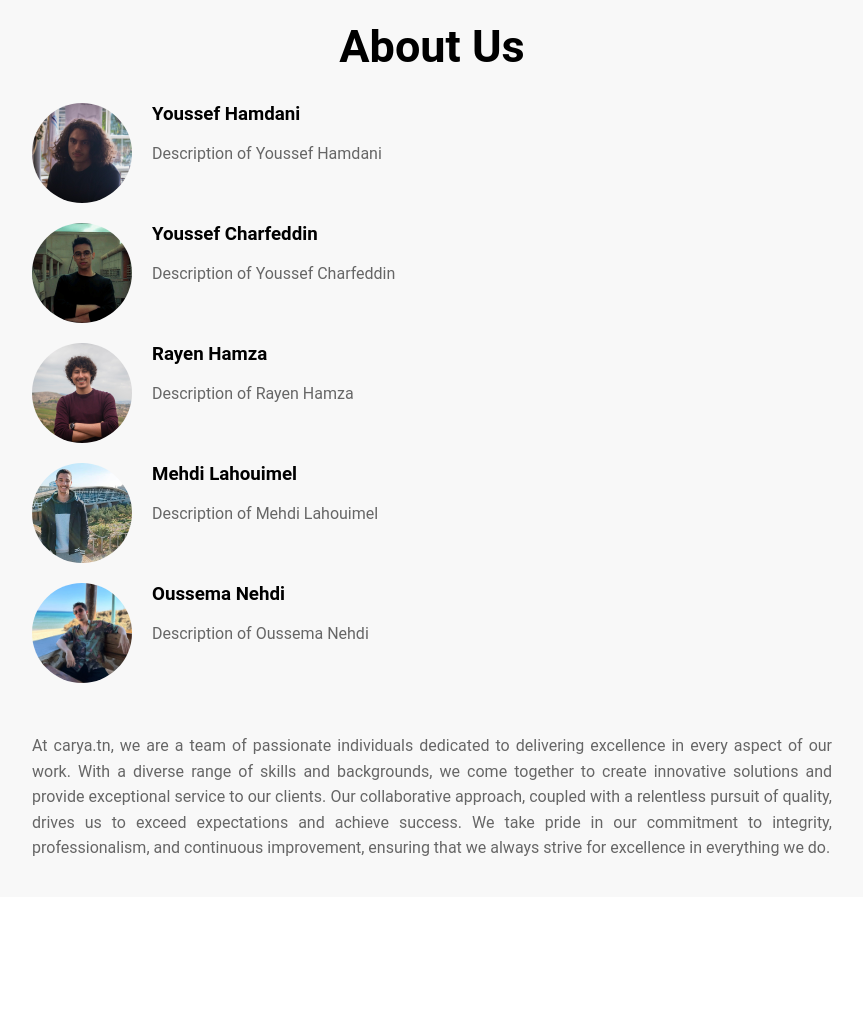
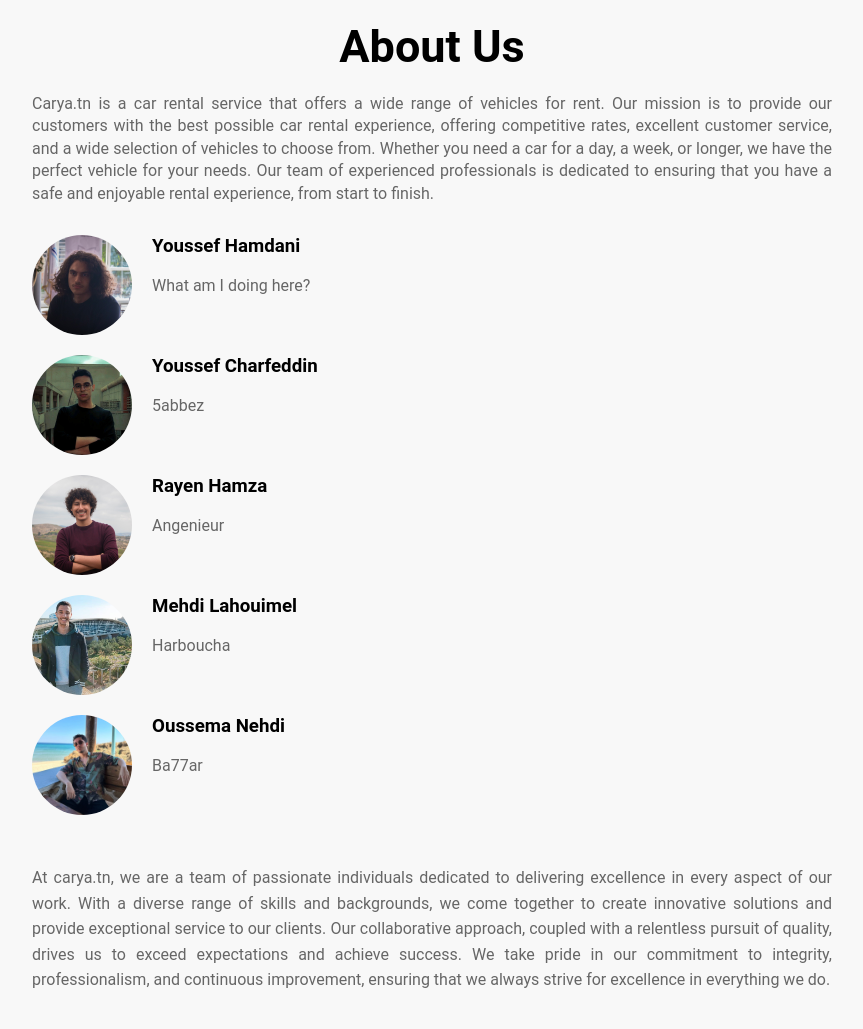
Before and after one commit to OussemaNehdi/Carya.tn, a PHP site: page /Mini-PHP-Project/HTML/about.php in a window 1280 px wide. Shown: the part 48-1077 px from the top of the page, without its empty margins (208-1071 px from the left). Before the commit the page ends 904 px from the top, so only its background shows below. Run offline with PHP 8.4, Linux system fonts and the light colour scheme.

Commit message:
modified about-us page

```diff
--- a/CSS/style.css
+++ b/CSS/style.css
@@ -153,17 +153,16 @@
 /* End of Contact.php */
 
 /* about.php */
-/* Container styles */
+
 .about-container {
     max-width: 800px;
     margin: 0 auto;
     padding: 20px;
 }
 
-/* Heading styles */
 .about-container h2 {
     text-align: center;
-    margin-bottom: 30px;
+    margin-bottom: 20px;
 }
 
 /* Author styles */
@@ -173,9 +172,9 @@
 }
 
 .author img {
-    width: 100px; /* Adjust as needed */
-    height: 100px; /* Adjust as needed */
-    border-radius: 50%; /* Make images round */
+    width: 100px;
+    height: 100px;
+    border-radius: 50%;
     margin-right: 20px;
 }
 
@@ -188,7 +187,15 @@
 }
 
 /* About paragraph styles */
-.about-paragraph {
+.about-paragraph1 {
+    margin-top: 0;
+    text-align: justify;
+    line-height: 1.4;
+    margin-bottom: 30px;
+
+}
+
+.about-paragraph2 {
     margin-top: 50px;
     text-align: justify;
     line-height: 1.6;
--- a/HTML/about.php
+++ b/HTML/about.php
@@ -11,53 +11,50 @@
 
     <div class="about-container">
         <h2>About Us</h2>
-
-        <!-- Author 1 -->
-        <div class="author">
+        <p class="about-paragraph1">
+            Carya.tn is a car rental service that offers a wide range of vehicles for rent. Our mission is to provide our customers with the best possible car rental experience, offering competitive rates, excellent customer service, and a wide selection of vehicles to choose from. Whether you need a car for a day, a week, or longer, we have the perfect vehicle for your needs. Our team of experienced professionals is dedicated to ensuring that you have a safe and enjoyable rental experience, from start to finish.
+        </p>
+            <div class="author">
             <img src="http://localhost/Mini-PHP-Project/Resources/Images/jozef.jpg" alt="Youssef Hamdani">
             <div class="author-info">
                 <h3>Youssef Hamdani</h3>
-                <p>Description of Youssef Hamdani</p>
+                <p>What am I doing here?</p>
             </div>
         </div>
 
-        <!-- Author 2 -->
         <div class="author">
             <img src="http://localhost/Mini-PHP-Project/Resources/Images/charfi.jpg" alt="Youssef Charfeddin">
             <div class="author-info">
                 <h3>Youssef Charfeddin</h3>
-                <p>Description of Youssef Charfeddin</p>
+                <p>5abbez</p>
             </div>
         </div>
 
-        <!-- Author 3 -->
         <div class="author">
             <img src="http://localhost/Mini-PHP-Project/Resources/Images/rayen.jpg" alt="Rayen Hamza">
             <div class="author-info">
                 <h3>Rayen Hamza</h3>
-                <p>Description of Rayen Hamza</p>
+                <p>Angenieur</p>
             </div>
         </div>
 
-        <!-- Author 4 -->
         <div class="author">
             <img src="http://localhost/Mini-PHP-Project/Resources/Images/mehdi.jpg" alt="Mehdi Lahouimel">
             <div class="author-info">
                 <h3>Mehdi Lahouimel</h3>
-                <p>Description of Mehdi Lahouimel</p>
+                <p>Harboucha</p>
             </div>
         </div>
 
-        <!-- Author 5 -->
         <div class="author">
             <img src="http://localhost/Mini-PHP-Project/Resources/Images/oussema.jpg" alt="Oussema Nehdi">
             <div class="author-info">
                 <h3>Oussema Nehdi</h3>
-                <p>Description of Oussema Nehdi</p>
+                <p>Ba77ar</p>
             </div>
         </div>
 
-        <p class="about-paragraph">
+        <p class="about-paragraph2">
             At carya.tn, we are a team of passionate individuals dedicated to delivering excellence in every aspect of our work. With a diverse range of skills and backgrounds, we come together to create innovative solutions and provide exceptional service to our clients. Our collaborative approach, coupled with a relentless pursuit of quality, drives us to exceed expectations and achieve success. We take pride in our commitment to integrity, professionalism, and continuous improvement, ensuring that we always strive for excellence in everything we do.
         </p>
     </div>
```
Also changed, not shown: PHP/form.php (added).
